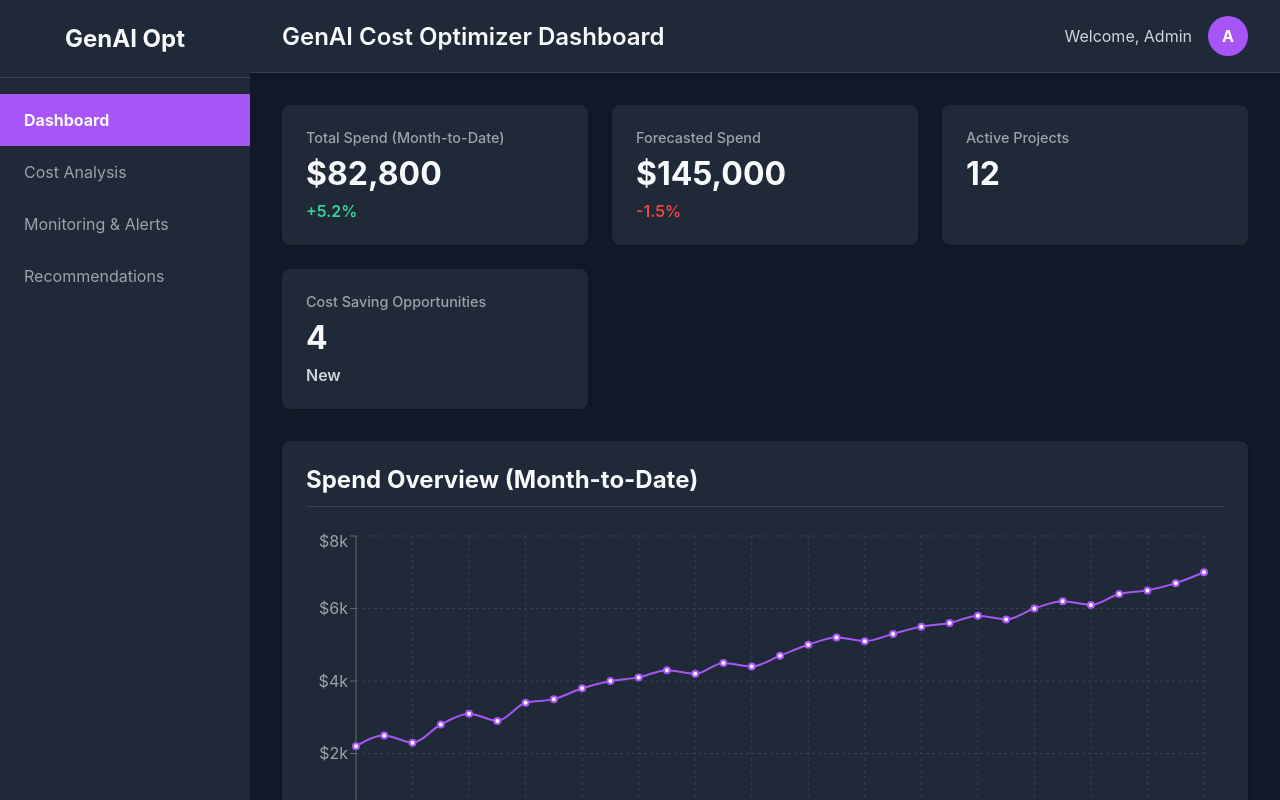
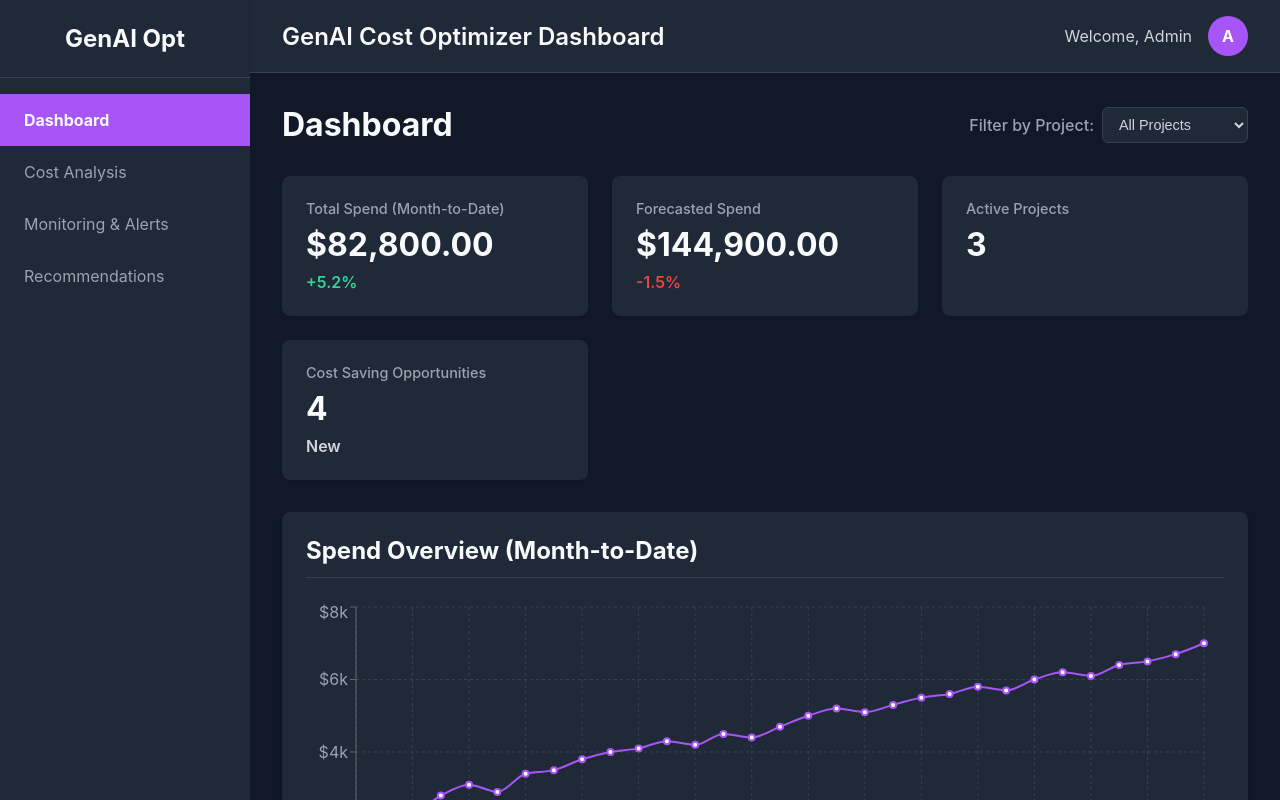
Before and after one commit to brianjester-cognizant2/finops, a React (Create React App) app: page / in a window 1280 px wide. Shown: the top 800 px of the page. Built offline with nearby package versions, Linux system fonts and the light colour scheme.

Commit message:
Add filter for project

```diff
--- a/src/pages/Dashboard.css
+++ b/src/pages/Dashboard.css
@@ -2,6 +2,33 @@
   display: flex;
   flex-direction: column;
   gap: 2rem;
+}
+
+.dashboard-header {
+  display: flex;
+  justify-content: space-between;
+  align-items: center;
+  /* Removed margin-bottom to let the main dashboard gap handle spacing */
+}
+
+.dashboard-filter {
+  display: flex;
+  align-items: center;
+  gap: 0.5rem;
+}
+
+.dashboard-filter label {
+  font-weight: 500;
+  color: var(--secondary-color);
+}
+
+.dashboard-filter select {
+  padding: 0.5rem 0.75rem;
+  background-color: var(--surface-color);
+  color: var(--text-color);
+  border: 1px solid var(--border-color);
+  border-radius: 6px;
+  font-size: 0.9rem;
 }
 
 .metrics-grid {
--- a/src/pages/Dashboard.js
+++ b/src/pages/Dashboard.js
@@ -1,4 +1,4 @@
-import React from 'react';
+import React, { useState, useMemo } from 'react';
 import {
   LineChart, Line, BarChart, Bar, PieChart, Pie, Cell,
   XAxis, YAxis, CartesianGrid, Tooltip, Legend, ResponsiveContainer
@@ -10,13 +10,45 @@ import './Dashboard.css';
 
 const COLORS = ['#a855f7', '#34d399', '#f97316', '#8b5cf6', '#84cc16', '#facc15'];
 
-// Prepare data for charts
-const parsedCostBreakdown = costBreakdown.map(item => ({
+function Dashboard() {
+  const [selectedProject, setSelectedProject] = useState('All Projects');
+
+  const projectNames = useMemo(() => ['All Projects', ...new Set(costBreakdown.map(item => item.project))], []);
+
+  const {
+    filteredCostBreakdown,
+    filteredAnomalies,
+    dynamicSummaryMetrics,
+    parsedCostBreakdown,
+    spendByProject,
+    filteredSpendOverTime
+  } = useMemo(() => {
+    const fCostBreakdown = selectedProject === 'All Projects'
+      ? costBreakdown
+      : costBreakdown.filter(item => item.project === selectedProject);
+
+    const serviceToProjectMap = costBreakdown.reduce((acc, item) => {
+      acc[item.service] = item.project;
+      return acc;
+    }, {});
+    const fAnomalies = selectedProject === 'All Projects'
+      ? recentAnomalies
+      : recentAnomalies.filter(anomaly => serviceToProjectMap[anomaly.service] === selectedProject);
+
+    const pCostBreakdown = fCostBreakdown.map(item => ({
       ...item,
       spendValue: parseFloat(item.spend.replace(/[^0-9.-]+/g, "")),
     }));
 
-const spendByProject = Object.values(parsedCostBreakdown.reduce((acc, curr) => {
+    const totalSpend = pCostBreakdown.reduce((sum, item) => sum + item.spendValue, 0);
+    const dSummaryMetrics = [
+      { title: 'Total Spend (Month-to-Date)', value: new Intl.NumberFormat('en-US', { style: 'currency', currency: 'USD' }).format(totalSpend), change: summaryMetrics[0].change },
+      { title: 'Forecasted Spend', value: new Intl.NumberFormat('en-US', { style: 'currency', currency: 'USD' }).format(totalSpend * 1.75), change: summaryMetrics[1].change },
+      { title: 'Active Projects', value: selectedProject === 'All Projects' ? new Set(costBreakdown.map(p => p.project)).size : 1 },
+      { ...summaryMetrics[3], value: selectedProject === 'All Projects' ? '4' : '1' },
+    ];
+
+    const sByProject = Object.values(pCostBreakdown.reduce((acc, curr) => {
       if (!acc[curr.project]) {
         acc[curr.project] = { project: curr.project, spendValue: 0 };
       }
@@ -24,11 +56,50 @@ const spendByProject = Object.values(parsedCostBreakdown.reduce((acc, curr) => {
       return acc;
     }, {}));
 
-function Dashboard() {
+    const fSpendOverTime = (() => {
+      if (selectedProject === 'All Projects') {
+        return spendOverTime;
+      }
+      const totalSpendAllProjects = costBreakdown.reduce((sum, item) => sum + parseFloat(item.spend.replace(/[^0-9.-]+/g, "")), 0);
+      const projectSpend = pCostBreakdown.reduce((sum, item) => sum + item.spendValue, 0);
+      if (totalSpendAllProjects === 0) return spendOverTime.map(d => ({ ...d, spend: 0 }));
+      const projectRatio = projectSpend / totalSpendAllProjects;
+      return spendOverTime.map(d => ({
+        ...d,
+        spend: Math.round(d.spend * projectRatio),
+      }));
+    })();
+
+    return {
+      filteredCostBreakdown: fCostBreakdown,
+      filteredAnomalies: fAnomalies,
+      dynamicSummaryMetrics: dSummaryMetrics,
+      parsedCostBreakdown: pCostBreakdown,
+      spendByProject: sByProject,
+      filteredSpendOverTime: fSpendOverTime,
+    };
+  }, [selectedProject]);
+
   return (
     <div className="dashboard">
+      <div className="dashboard-header">
+        <h1 style={{ margin: 0 }}>Dashboard</h1>
+        <div className="dashboard-filter">
+          <label htmlFor="project-filter">Filter by Project:</label>
+          <select
+            id="project-filter"
+            value={selectedProject}
+            onChange={(e) => setSelectedProject(e.target.value)}
+          >
+            {projectNames.map(name => (
+              <option key={name} value={name}>{name}</option>
+            ))}
+          </select>
+        </div>
+      </div>
+
       <section className="metrics-grid">
-        {summaryMetrics.map((metric) => (
+        {dynamicSummaryMetrics.map((metric) => (
           <MetricCard key={metric.title} title={metric.title} value={metric.value} change={metric.change} />
         ))}
       </section>
@@ -37,7 +108,7 @@ function Dashboard() {
         <h2>Spend Overview (Month-to-Date)</h2>
         <div className="chart-wrapper">
           <ResponsiveContainer width="100%" height="100%">
-            <LineChart data={spendOverTime} margin={{ top: 5, right: 20, left: -10, bottom: 5 }}>
+            <LineChart data={filteredSpendOverTime} margin={{ top: 5, right: 20, left: -10, bottom: 5 }}>
               <CartesianGrid strokeDasharray="3 3" />
               <XAxis dataKey="date" />
               <YAxis tickFormatter={(value) => `$${value / 1000}k`} />
@@ -98,7 +169,7 @@ function Dashboard() {
         <DataTable
           headers={['Service', 'Project', 'Spend', 'Usage (Tokens)', 'Trend']}
           dataKeys={['service', 'project', 'spend', 'usage', 'trend']}
-          rows={costBreakdown}
+          rows={filteredCostBreakdown}
         />
       </section>
 
@@ -107,7 +178,7 @@ function Dashboard() {
         <DataTable
           headers={['Timestamp', 'Service', 'Description', 'Severity']}
           dataKeys={['timestamp', 'service', 'description', 'severity']}
-          rows={recentAnomalies}
+          rows={filteredAnomalies}
         />
       </section>
     </div>
```
Lines whose indentation alone changed are shown as unchanged.
